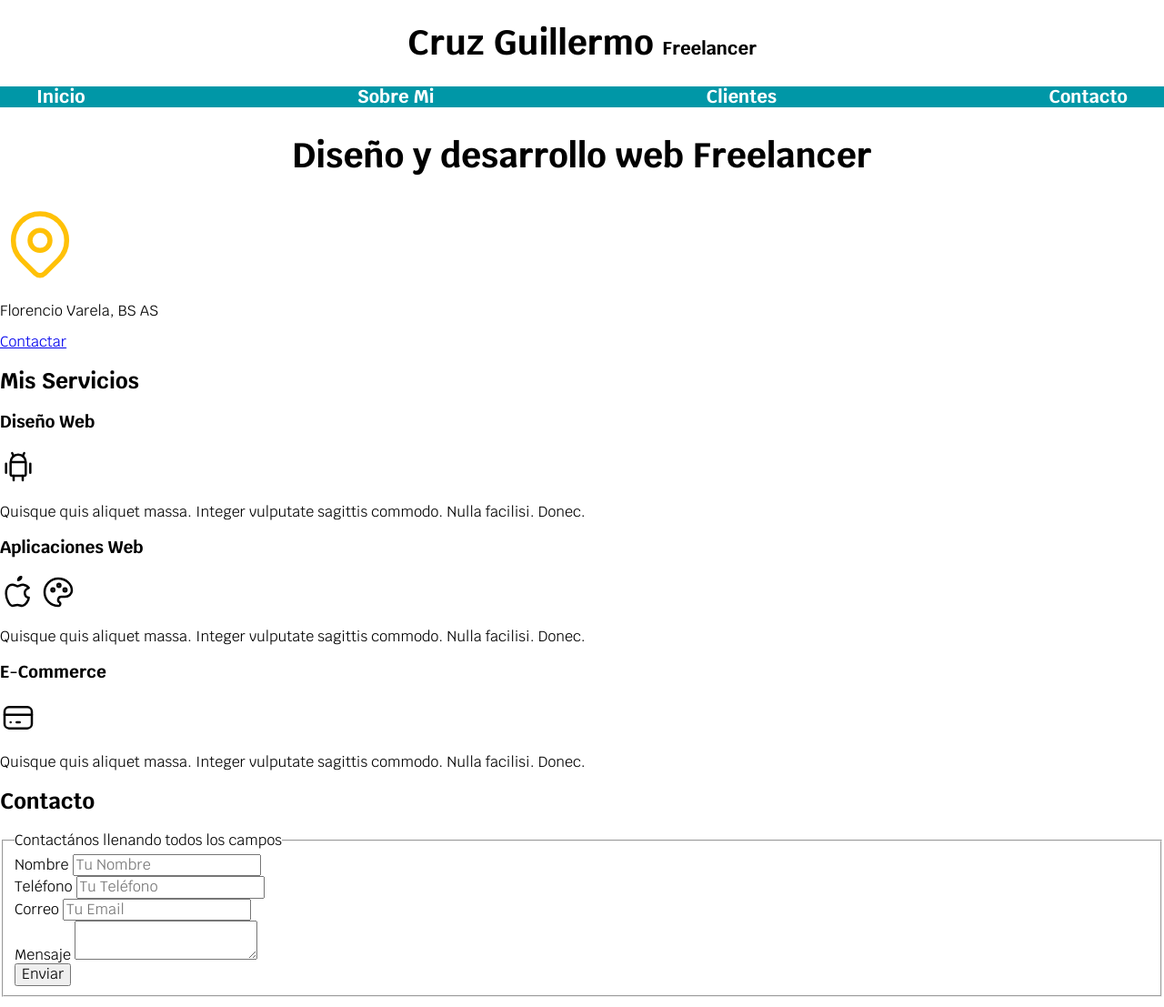
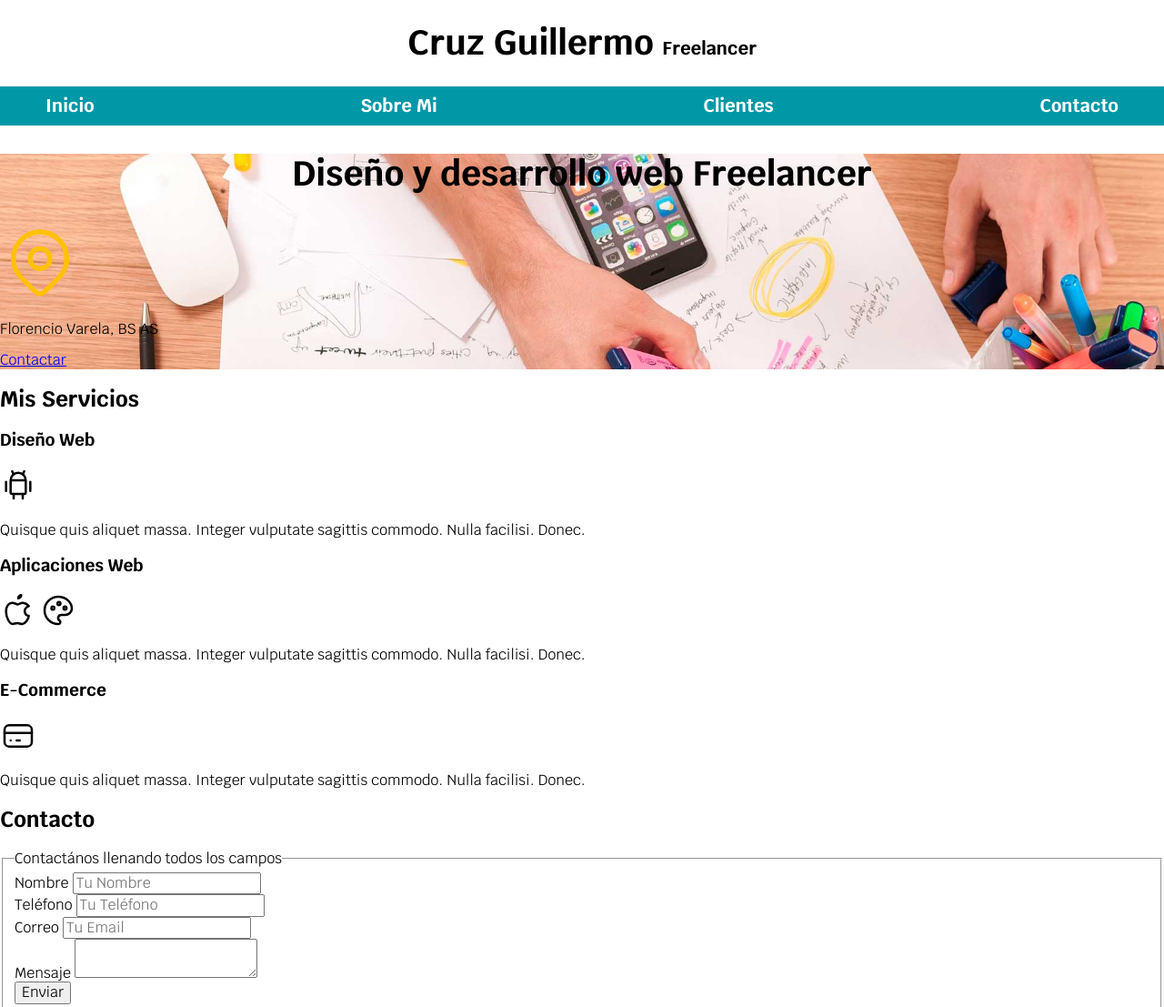
Before and after one commit to aplicacionesmoviles/proyectoweb, a plain HTML site: page index.html in a window 1280 px wide. Shown: the top 1107 px of the page at 91% size. Drawn offline with Linux system fonts and the light colour scheme.

Commit message:
agregue medias querys para manejo de pantallas y la img del hero ppal

```diff
--- a/css/styles.css
+++ b/css/styles.css
@@ -20,37 +20,41 @@ body {
 .titulo{
     text-align:center;
     font-size:3.8rem;
-
-
 }
 .titulo span {
     font-size: 2rem;
 }
 
 .contenedor {
-    width:120rem;
+    max-width:120rem; /*toma como max 1200px si los tiene disponoble si no tomara el maximo de la pantalla segun display-block*/
     margin: 0 auto;
 }
 .nav-bg{
 
     background-color: var(--secundario);
 
-
 }
 .navegacion-principal {
 
     display: flex;
-    justify-content: space-between;
+    flex-direction:column;
+
 }
+@media (min-width:768px) {
+    .navegacion-principal {
+        flex-direction:row;
+        justify-content: space-between;
+    }
 
+}
 .navegacion-principal a {
-
+    display:block;
+    text-align:center;
     color: var(--blanco);
     text-decoration:none;
-
     font-size: 2rem;
     font-weight: 700;/* por defecto las fuentes vienen en 700px o bold q es lo mismo */
-
+    padding: 1rem;
 }
 /*hover para que se ilumuni cuando paso el mouse sobre el link*/
 .navegacion-principal a:hover {
@@ -58,3 +62,8 @@ body {
     background-color: var(--primario);
     color: var(--oscuro); /*para que al posar el mouse se ponga en negra la letra*/
 }
+.hero   {
+    background-image: url(../img/hero.jpg);
+    background-repeat:none;/*para que no se reprita la img a lo largo*/
+    background-size: cover;
+}
--- a/index.html
+++ b/index.html
@@ -29,7 +29,8 @@
         </nav>
     </div>
 
-    <section>  <!--no hace parte del contenido ppal entonces lo pongo denro del ssection-->
+    <section class="hero">  <!--no hace parte del contenido ppal entonces lo pongo denro del ssection-->
+            <div class="contenido-hero">
                 <h2 class="titulo"> Diseño y desarrollo web Freelancer</h2>
 
                     <svg xmlns="http://www.w3.org/2000/svg"
@@ -44,6 +45,7 @@
 
                 <p>Florencio Varela, BS AS</p>
                 <a href="#">Contactar</a>
+            </div>
     </section>
     <main>
         <h2>Mis Servicios</h2>
```
Lines whose indentation alone changed are shown as unchanged.
